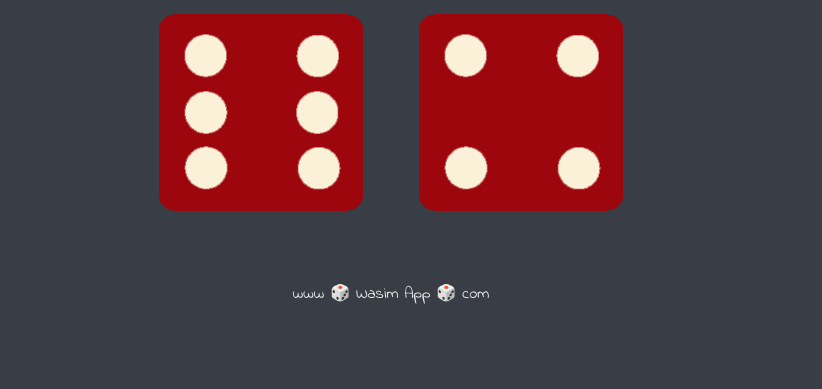
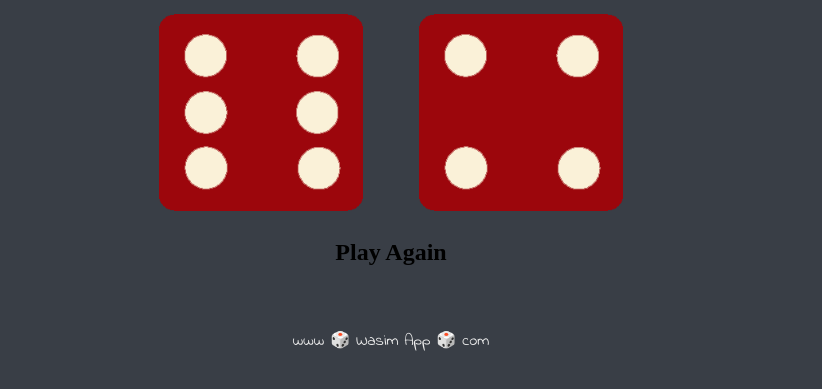
Before and after one commit to sayed1998/Dice, a plain HTML site: page index.html in a window 1280 px wide. Shown: the part 321-710 px from the top of the page, without its empty margins (249-1071 px from the left). Drawn offline with Linux system fonts and the light colour scheme.

Commit message:
Update index.html

```diff
--- a/index.html
+++ b/index.html
@@ -21,7 +21,7 @@
         <p>Player 2</p>
         <img class="img2" src="images/dice6.png">
       </div>
-
+      <h2>Play Again</h2>
     </div>
 
 <script src="index.js" charset="utf-8"></script>
```
